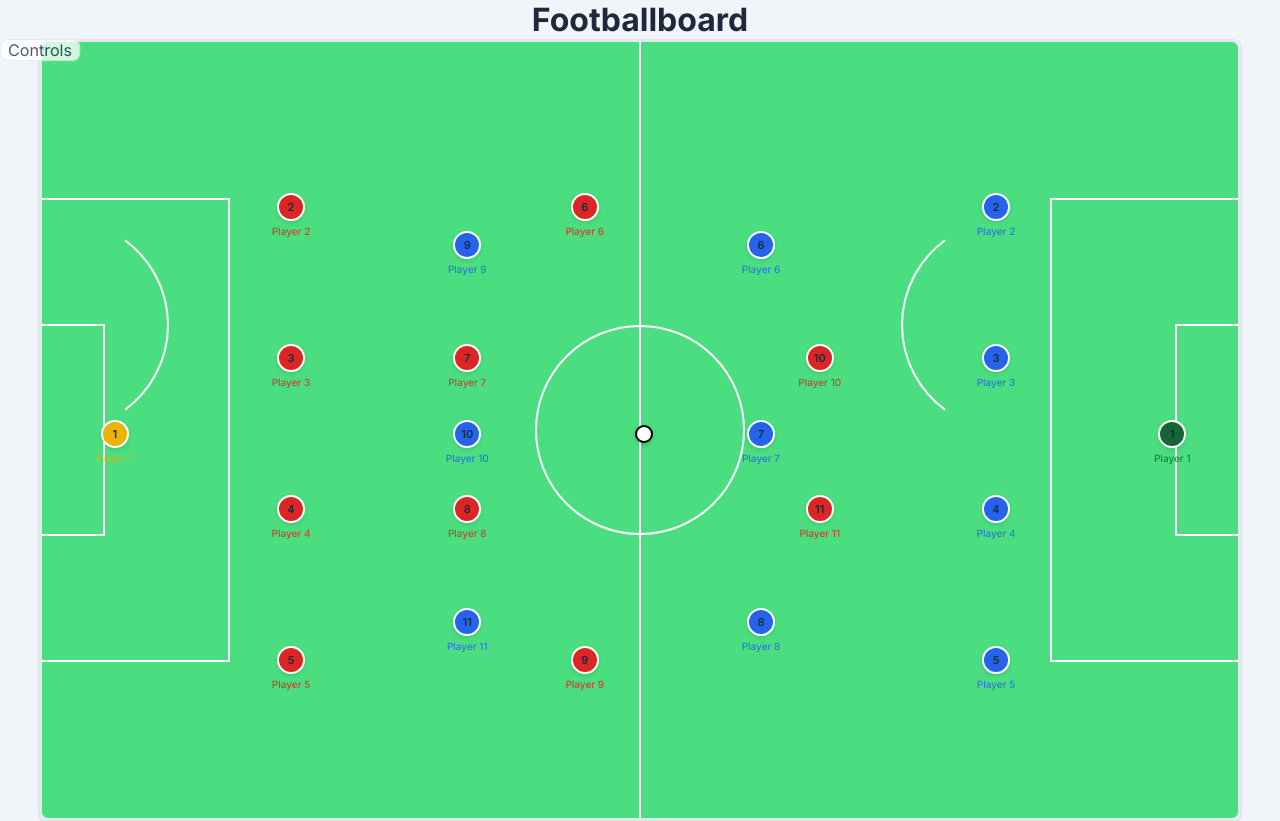
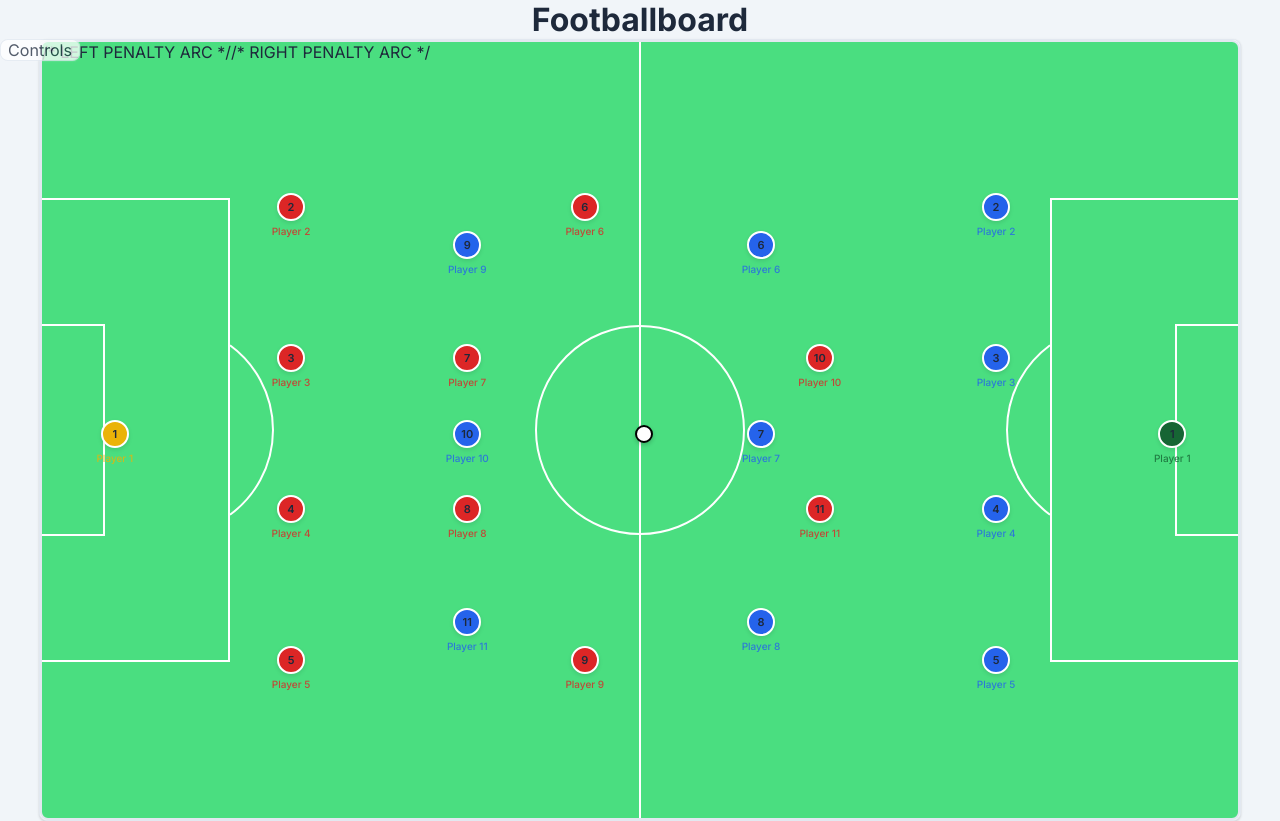
Before and after one commit to kaimrdth/Football-Board, a React (Vite) app: page / in a window 1280 px wide. Built offline with nearby package versions, Linux system fonts and the light colour scheme.

Commit message:
update: 2025-08-04 22:04

```diff
--- a/src/components/Pitch.tsx
+++ b/src/components/Pitch.tsx
@@ -145,7 +145,7 @@ const PitchMarkings = React.memo(() => (
       }}
     />
 
-    {/* Left penalty arc */}
+/* LEFT PENALTY ARC */
 <svg
   className="absolute"
   style={{
@@ -157,15 +157,18 @@ const PitchMarkings = React.memo(() => (
     overflow: 'visible'
   }}
 >
+  {/* centre the local coordinate system on (0,0) = penalty spot */}
+  <g transform="translate(105 105)">
     <path
       d="M 62,-84.74 A 105,105 0 0,1 62,84.74"
       fill="none"
       stroke="var(--pitch-line)"
       strokeWidth="2"
     />
+  </g>
 </svg>
 
-    {/* Right penalty arc */}
+/* RIGHT PENALTY ARC */
 <svg
   className="absolute"
   style={{
@@ -177,14 +180,15 @@ const PitchMarkings = React.memo(() => (
     overflow: 'visible'
   }}
 >
+  <g transform="translate(105 105)">
     <path
       d="M -62,-84.74 A 105,105 0 0,0 -62,84.74"
       fill="none"
       stroke="var(--pitch-line)"
       strokeWidth="2"
     />
+  </g>
 </svg>
-
     {/* Corner markers */}
     {[{x: 0, y: 0}, {x: '100%', y: 0}, {x: 0, y: '100%'}, {x: '100%', y: '100%'}].map((pos, i) => (
       <div
```
Lines whose indentation alone changed are shown as unchanged.
